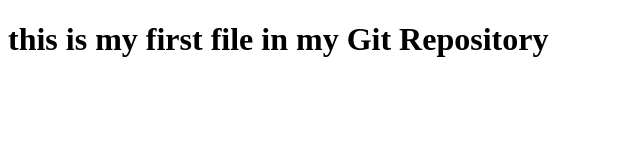
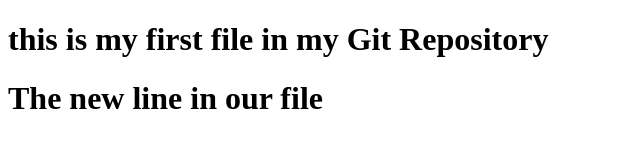
Before and after one commit to siddhantsute97/hello-world, a plain HTML site: page index.html in a window 1280 px wide. Shown: the whole page, without its empty margins (0-640 px from the left). Drawn offline with Linux system fonts and the light colour scheme.

Commit message:
updated index.html with a new line

```diff
--- a/index.html
+++ b/index.html
@@ -8,5 +8,6 @@
 </head>
 <body>
     <h1>this is my first file in my Git Repository</h1>
+    <h1>The new line in our file</h1>
 </body>
 </html>
```
